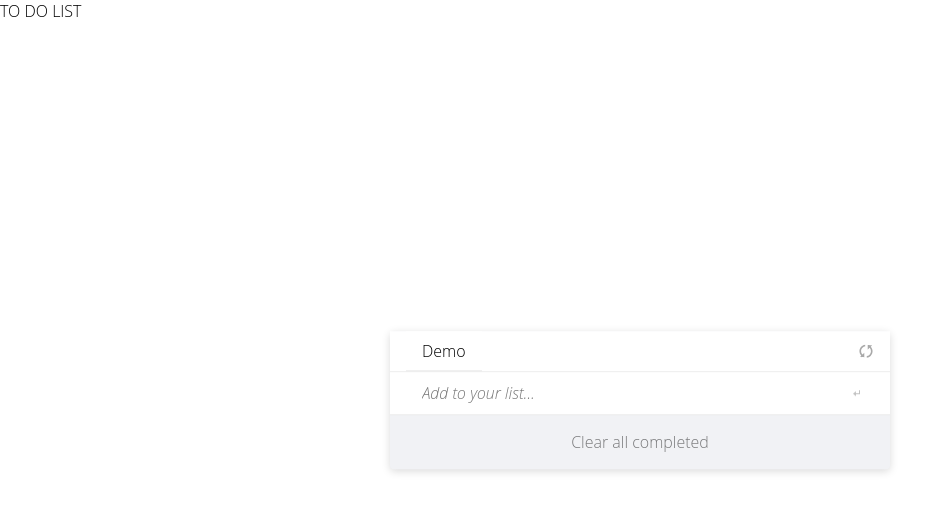
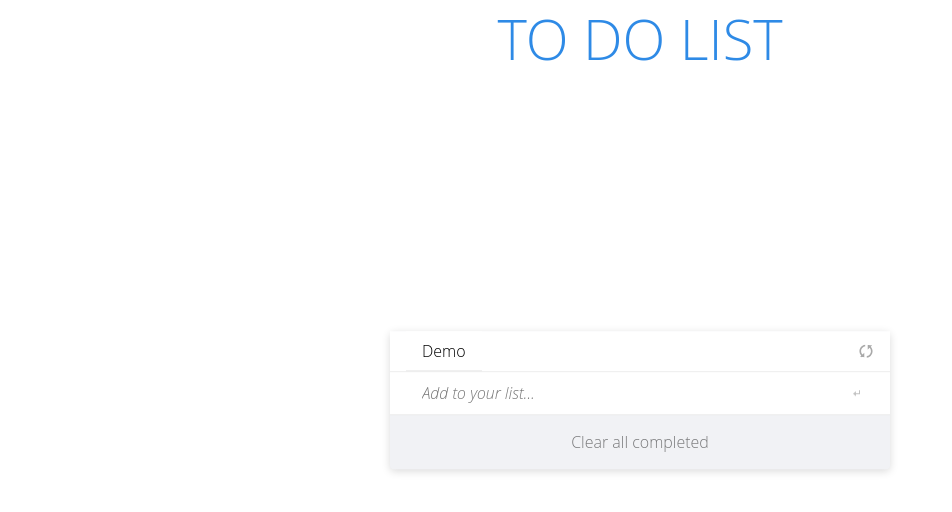
Before and after one commit to paulsaenzsucre/To-Do-List, a website built with webpack: page src/index.html in a window 1280 px wide. Shown: the whole page, without its empty margins (0-952 px from the left). Built offline with nearby package versions, Linux system fonts and the light colour scheme.

Commit message:
Style the title

```diff
--- a/src/style.css
+++ b/src/style.css
@@ -12,6 +12,12 @@
 main {
   position: relative;
   height: 100vh;
+}
+
+h1 {
+  font-size: 3.5rem;
+  text-align: center;
+  color: #2e8ae6;
 }
 
 form {
```
